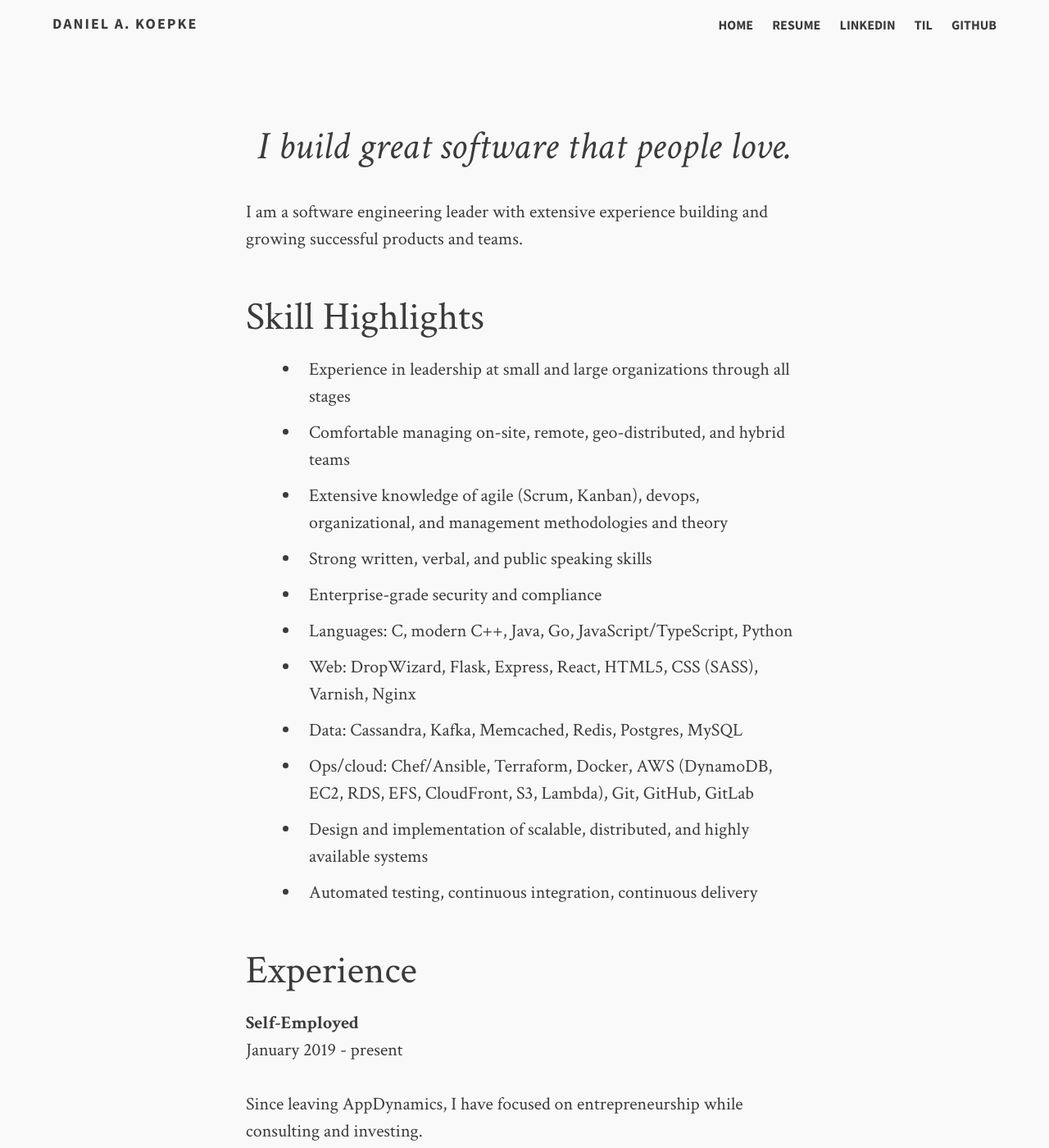
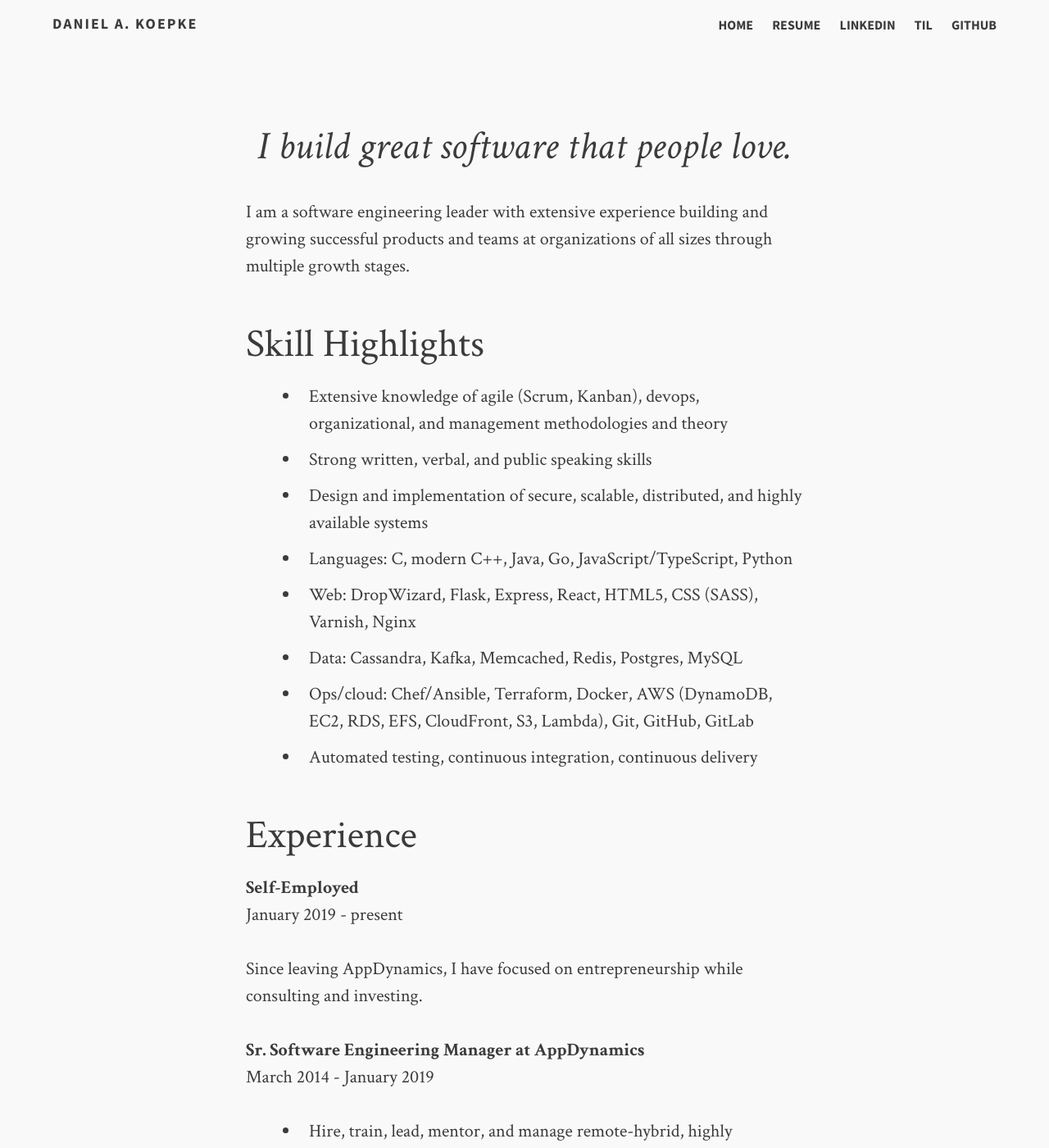
Before and after one commit to dkoepke/dkoepke.github.io, a Jekyll site: the page built from Resume.md, in a window 1280 px wide and 1400 px high. Shown: the whole window at 82% size. Built offline with Jekyll 4.4.1, drawn with Linux system fonts in a browser that asks for light colours.

Commit message:
Tighten up skills section

```diff
--- a/Resume.md
+++ b/Resume.md
@@ -7,20 +7,17 @@ description: Daniel A. Koepke is a software engineering leader with extensive ex
 tags: [software, engineer, developer, programmer, devops, full stack, platform, backend, python, aws, nosql, ruby, c, c++, javascript, java, scalability, high availability, architecture, lean, agile, scrum, kanban, distributed computing, algorithms, cloud computing, manager, lead, apache, web server, apm, performance, monitoring, server, server-side]
 ---
 
-I am a software engineering leader with extensive experience building and growing successful products and teams.
+I am a software engineering leader with extensive experience building and growing successful products and teams at organizations of all sizes through multiple growth stages.
 
 ## Skill Highlights
 
-* Experience in leadership at small and large organizations through all stages
-* Comfortable managing on-site, remote, geo-distributed, and hybrid teams
 * Extensive knowledge of agile (Scrum, Kanban), devops, organizational, and management methodologies and theory
 * Strong written, verbal, and public speaking skills
-* Enterprise-grade security and compliance
+* Design and implementation of secure, scalable, distributed, and highly available systems
 * Languages: C, modern C++, Java, Go, JavaScript/TypeScript, Python
 * Web: DropWizard, Flask, Express, React, HTML5, CSS (SASS), Varnish, Nginx
 * Data: Cassandra, Kafka, Memcached, Redis, Postgres, MySQL
 * Ops/cloud: Chef/Ansible, Terraform, Docker, AWS (DynamoDB, EC2, RDS, EFS, CloudFront, S3, Lambda), Git, GitHub, GitLab
-* Design and implementation of scalable, distributed, and highly available systems
 * Automated testing, continuous integration, continuous delivery
 
 ## Experience
```
